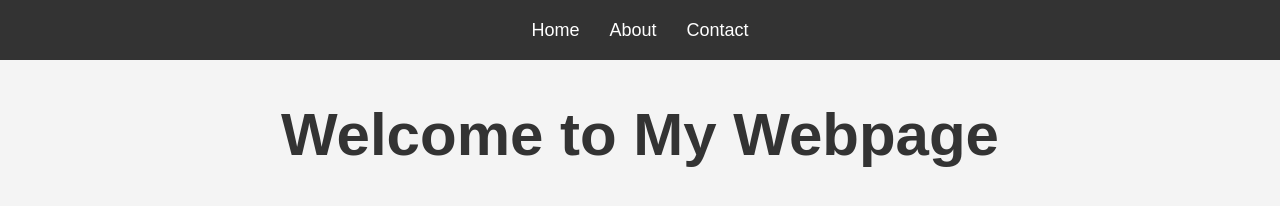
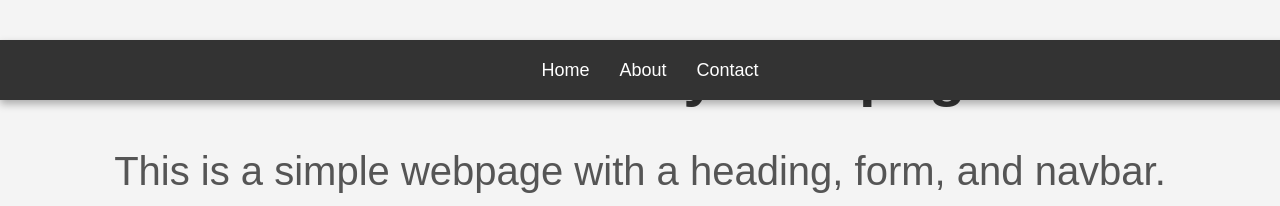
Before and after one commit to CHINCHU321/CognifyzTechnologies-simple-webpage, a plain HTML site: page index.html in a window 1280 px wide. Shown: the top 206 px of the page. Drawn offline with Linux system fonts and the light colour scheme.

Commit message:
Update style.css

```diff
--- a/style.css
+++ b/style.css
@@ -1,4 +1,3 @@
-/* Add this to your existing CSS or in a separate stylesheet */
 
 body {
   font-family: Arial, sans-serif;
@@ -6,6 +5,7 @@ body {
   background-color: #f4f4f4;
   padding: 0;
  margin: 0;
+
 }
 
 
@@ -16,6 +16,11 @@ nav {
   display: flex;
   align-items: center;
   justify-content: center;
+    position: fixed;
+  width: 100%;
+  box-shadow: 0 4px 8px rgba(0,0,0,.3);
+  transition: background-color 0.4s;
+  z-index: 100;
 }
 
 nav a {
```
